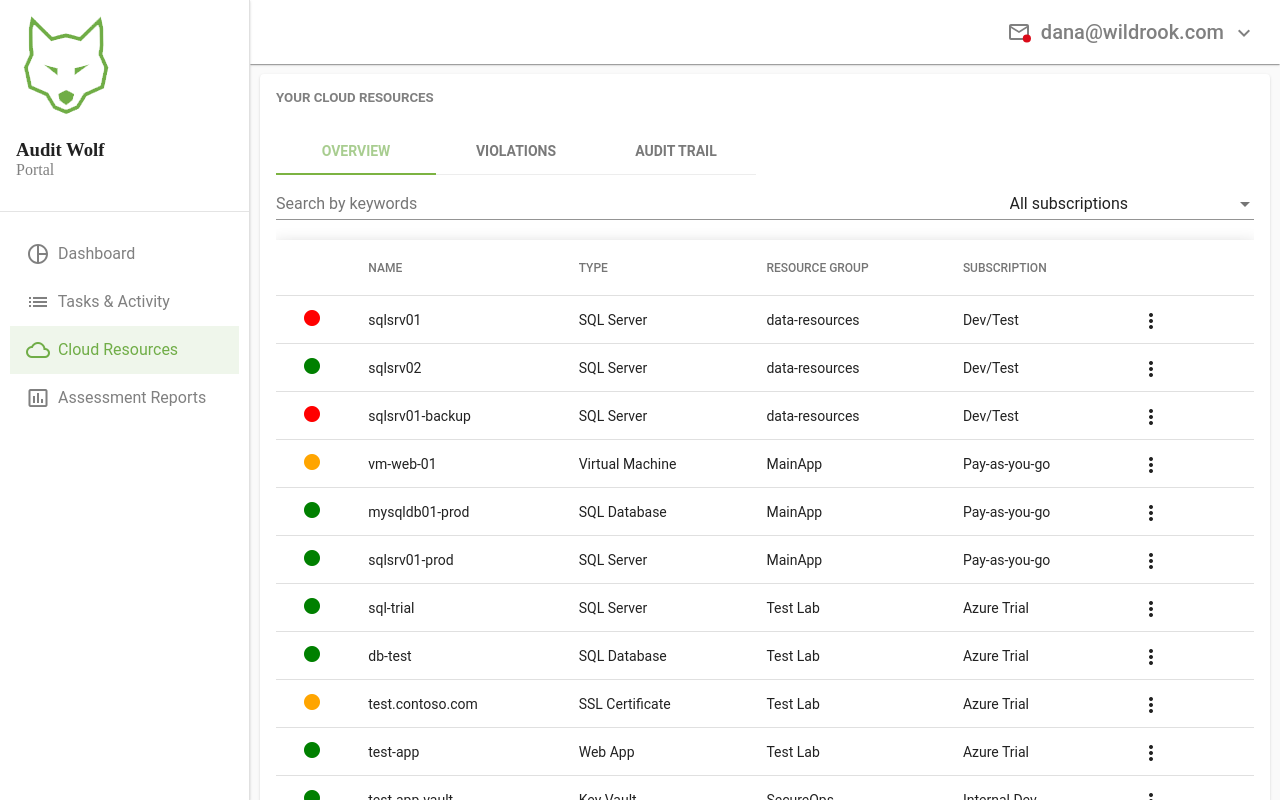
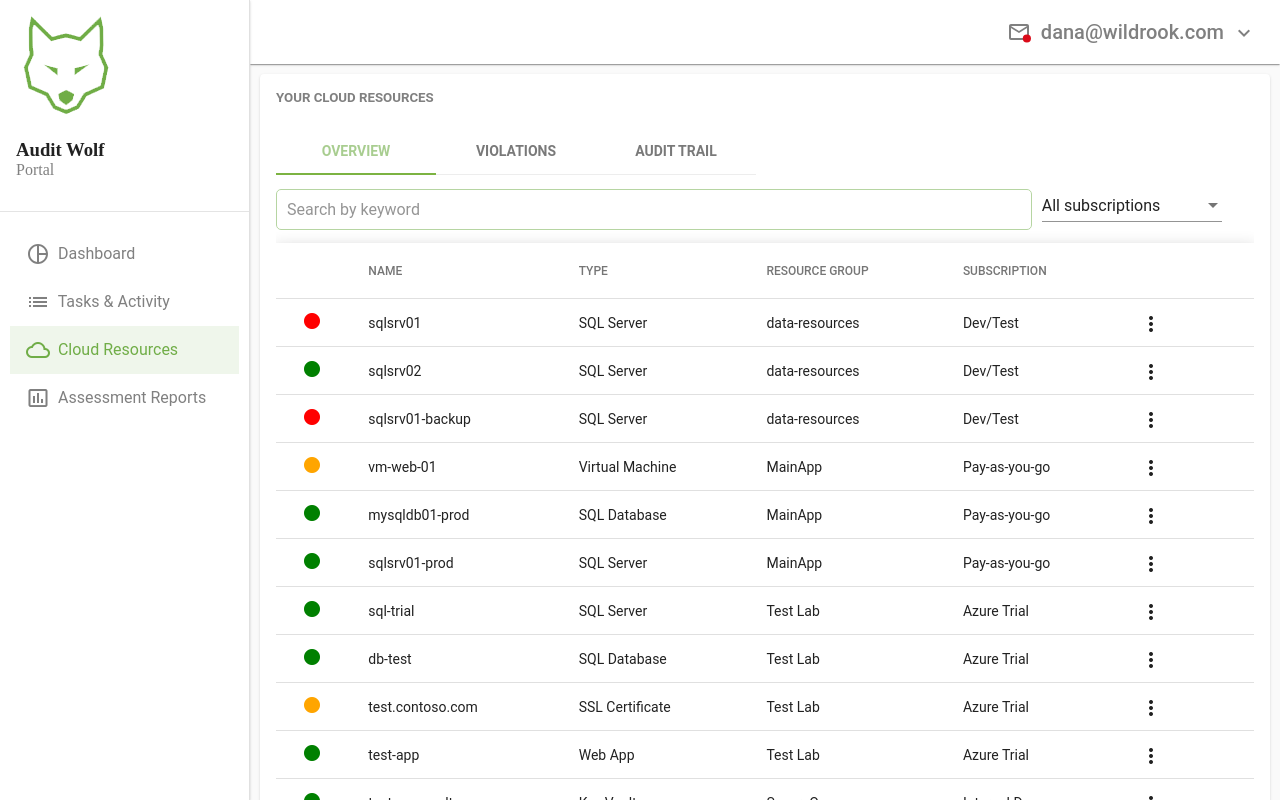
Before and after one commit to ToaIgnika/ng-project-test, an Angular app: page /cloud-resources in a window 1280 px wide. Built offline with nearby package versions, Linux system fonts and the light colour scheme.

Commit message:
styled search bar and added flexlayout to properly scale\

```diff
--- a/src/app/cloud-resources/overview/overview.component.html
+++ b/src/app/cloud-resources/overview/overview.component.html
@@ -1,12 +1,11 @@
-<div class="container" fxLayout="row">
-  <div fxFlex="75%">
-      <mat-form-field class="example-full-width">
-          <input matInput type="search" [(value)]="searchFilter" placeholder="Search by keywords" (input)="onSearchChange($event.target.value)">
-        </mat-form-field>
+<div class="content" fxLayout="row" fxLayout.xs="column" fxLayoutAlign="space-between center">
+
+  <div fxFlex="75" fxFlex.xs="50">
+    <input class="search-bar" matInput type="search" [(value)]="searchFilter" placeholder="Search by keyword" (input)="onSearchChange($event.target.value)">
   </div>
-  <div fxFlex="25%">
+  <div fxFlex="25" style="text-align: center">
     <mat-form-field>
-          <mat-select  [(value)]="selectFilter" (selectionChange)="onSelectChange($event.value)">
+      <mat-select [(value)]="selectFilter" (selectionChange)="onSelectChange($event.value)">
         <mat-option value="All subscriptions">All subscriptions</mat-option>
         <mat-option value="Internal Dev">Internal Dev</mat-option>
         <mat-option value="Dev/Test">Dev/Test</mat-option>
@@ -15,6 +14,7 @@
       </mat-select>
     </mat-form-field>
   </div>
+
 </div>
 
 
@@ -27,7 +27,9 @@
   <!-- Status Column -->
   <ng-container matColumnDef="status">
     <th mat-header-cell *matHeaderCellDef></th>
-    <td mat-cell *matCellDef="let element" [ngStyle]="{'color' : element.status}"> <mat-icon>fiber_manual_record</mat-icon> </td>
+    <td mat-cell *matCellDef="let element" [ngStyle]="{'color' : element.status}">
+      <mat-icon>fiber_manual_record</mat-icon>
+    </td>
   </ng-container>
 
   <!-- Name Column -->
--- a/src/app/cloud-resources/overview/overview.component.scss
+++ b/src/app/cloud-resources/overview/overview.component.scss
@@ -2,6 +2,10 @@ table {
   width: 100%;
 }
 
-mat-form-field {
-  width: 100%;
+.search-bar {
+  border: #b6d5a2 solid 1px;
+  border-radius: 5px;
+  margin: 13.5px 0px 13.5px 0px;
+  padding: 10px;
+
 }
```
Lines whose indentation alone changed are shown as unchanged.
